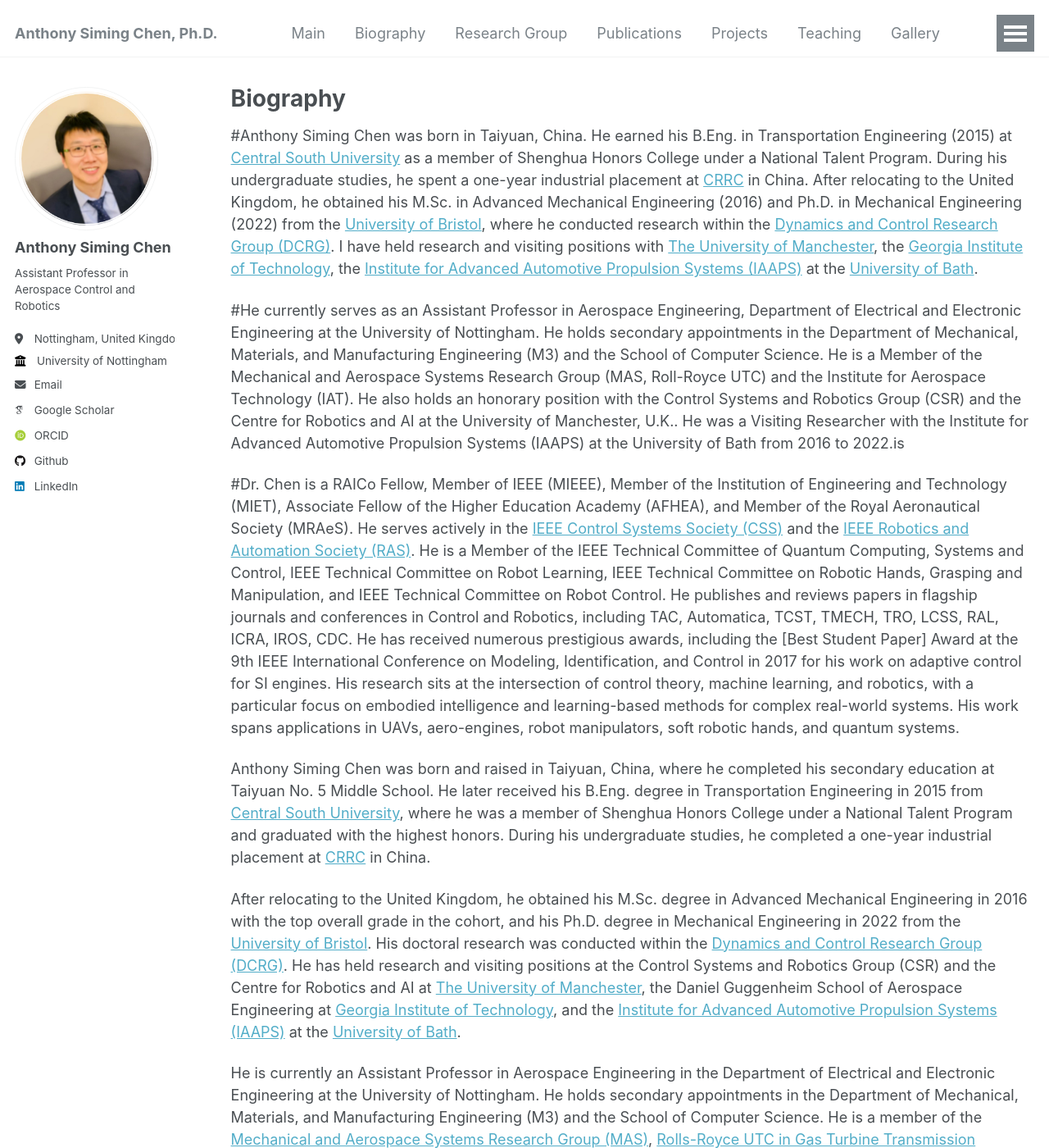
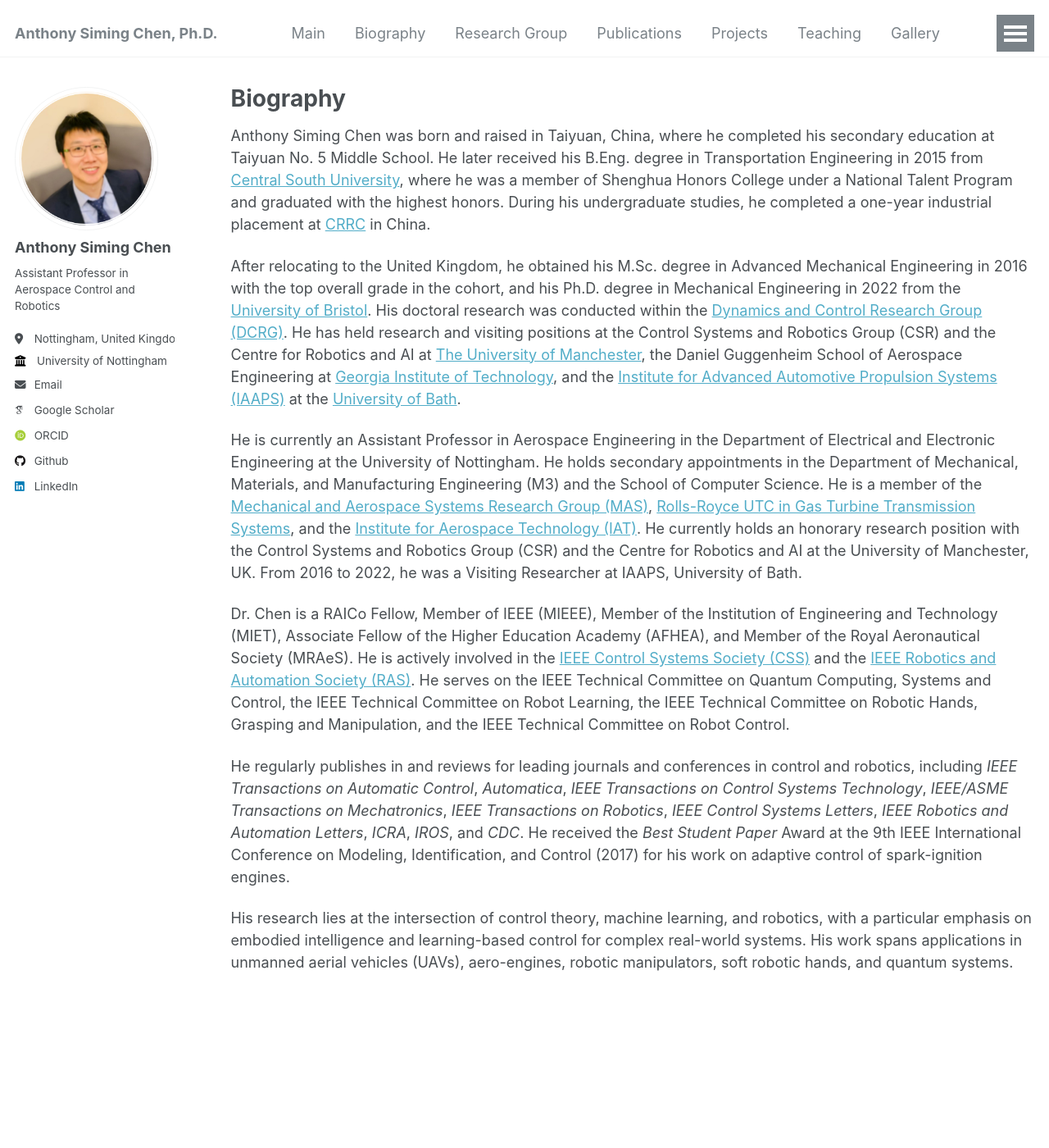
Before and after one commit to Anthony-S-Chen/Anthony-S-Chen.github.io, a Jekyll site: the page built from _pages/Biography.md, in a window 1280 px wide and 1400 px high. Shown: the whole window at 82% size. Built offline with Jekyll 4.4.1, drawn with Linux system fonts in a browser that asks for light colours; some web fonts are replaced.

Commit message:
Update Biography.md

```diff
--- a/_pages/Biography.md
+++ b/_pages/Biography.md
@@ -6,13 +6,6 @@ author_profile: true
 ---
 
 {% include base_path %}
-
-#Anthony Siming Chen was born in Taiyuan, China. He earned his B.Eng. in Transportation Engineering (2015) at [Central South University](https://en.csu.edu.cn/) as a member of Shenghua Honors College under a
-National Talent Program. During his undergraduate studies, he spent a one-year industrial placement at [CRRC](https://www.crrcgc.cc/en/) in China. After relocating to the United Kingdom, he obtained his M.Sc. in Advanced Mechanical Engineering (2016) and Ph.D. in Mechanical Engineering (2022) from the [University of Bristol](https://www.bristol.ac.uk/), where he conducted research within the [Dynamics and Control Research Group (DCRG)](https://www.bristol.ac.uk/engineering/research/dynamicscontrol/). I have held research and visiting positions with [The University of Manchester](https://www.manchester.ac.uk), the [Georgia Institute of Technology](https://www.gatech.edu/), the [Institute for Advanced Automotive Propulsion Systems (IAAPS)](https://iaaps.co.uk/) at the [University of Bath](https://www.bath.ac.uk/).
-
-#He currently serves as an Assistant Professor in Aerospace Engineering, Department of Electrical and Electronic Engineering at the University of Nottingham. He holds secondary appointments in the Department of Mechanical, Materials, and Manufacturing Engineering (M3) and the School of Computer Science. He is a Member of the Mechanical and Aerospace Systems Research Group (MAS, Roll-Royce UTC) and the Institute for Aerospace Technology (IAT). He also holds an honorary position with the Control Systems and Robotics Group (CSR) and the Centre for Robotics and AI at the University of Manchester, U.K.. He was a Visiting Researcher with the Institute for Advanced Automotive Propulsion Systems (IAAPS) at the University of Bath from 2016 to 2022.is
-
-#Dr. Chen is a RAICo Fellow, Member of IEEE (MIEEE), Member of the Institution of Engineering and Technology (MIET), Associate Fellow of the Higher Education Academy (AFHEA), and Member of the Royal Aeronautical Society (MRAeS). He serves actively in the [IEEE Control Systems Society (CSS)](https://www.ieeecss.org/) and the [IEEE Robotics and Automation Society (RAS)](https://www.ieee-ras.org/). He is a Member of the IEEE Technical Committee of Quantum Computing, Systems and Control, IEEE Technical Committee on Robot Learning, IEEE Technical Committee on Robotic Hands, Grasping and Manipulation, and IEEE Technical Committee on Robot Control. He publishes and reviews papers in flagship journals and conferences in Control and Robotics, including TAC, Automatica, TCST, TMECH, TRO, LCSS, RAL, ICRA, IROS, CDC. He has received numerous prestigious awards, including the [Best Student Paper] Award at the 9th IEEE International Conference on Modeling, Identification, and Control in 2017 for his work on adaptive control for SI engines. His research sits at the intersection of control theory, machine learning, and robotics, with a particular focus on embodied intelligence and learning-based methods for complex real-world systems. His work spans applications in UAVs, aero-engines, robot manipulators, soft robotic hands, and quantum systems.
 
 Anthony Siming Chen was born and raised in Taiyuan, China, where he completed his secondary education at Taiyuan No. 5 Middle School. He later received his B.Eng. degree in Transportation Engineering in 2015 from [Central South University](https://en.csu.edu.cn/), where he was a member of Shenghua Honors College under a National Talent Program and graduated with the highest honors. During his undergraduate studies, he completed a one-year industrial placement at [CRRC](https://www.crrcgc.cc/en/) in China.
 
```
